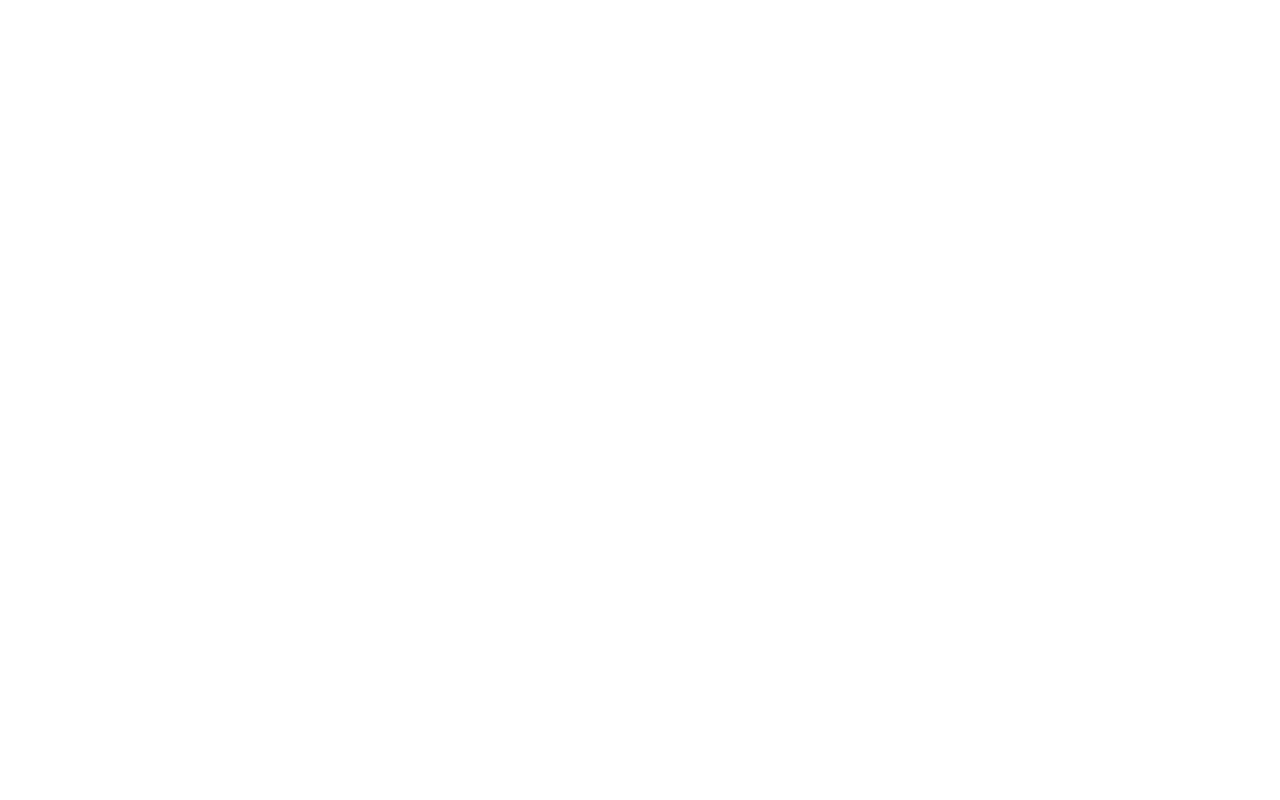
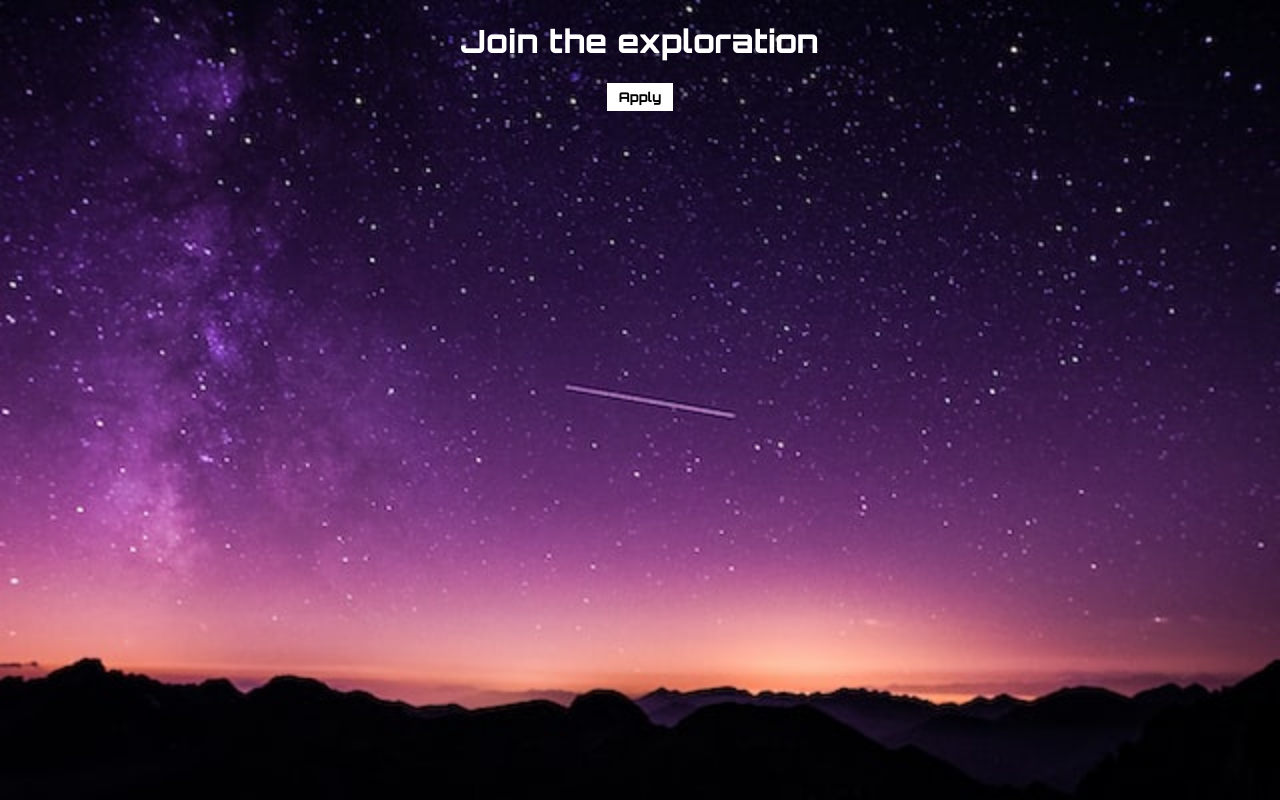
Before and after one commit to vikaschoudharycs097/OnePagerWebApps, a plain HTML site: page SpaceExploration/index.html in a window 1280 px wide. Drawn offline with Linux system fonts and the light colour scheme.

Commit message:
Feat: Added initial content and style of space exploration

```diff
--- a/SpaceExploration/CSS/index.css
+++ b/SpaceExploration/CSS/index.css
@@ -1,3 +1,16 @@
 body {
   margin: 0;
+  color: white;
+  background-image: url("../IMG/universe.jpg");
+  background-size: cover;
+  text-align: center;
+  font-family: 'Orbitron', sans-serif;
 }
+
+.btn {
+  padding: 6px 12px;
+  border: none;
+  background-color: white;
+  font-family: inherit;
+  font-weight: bold;
+}
--- a/SpaceExploration/index.html
+++ b/SpaceExploration/index.html
@@ -3,10 +3,14 @@
   <head>
     <meta charset="utf-8">
     <meta name="viewport" content="width=device-width, initial-scale=1.0">
+    <link rel="preconnect" href="https://fonts.googleapis.com">
+    <link rel="preconnect" href="https://fonts.gstatic.com" crossorigin>
+    <link href="https://fonts.googleapis.com/css2?family=Orbitron:wght@400;800&display=swap" rel="stylesheet">
     <link rel="stylesheet" href="./CSS/index.css">
     <title>Space Exploration</title>
   </head>
   <body>
-
+    <h1>Join the exploration</h1>
+    <button class="btn">Apply</button>
   </body>
 </html>
```
Also changed, not shown: SpaceExploration/IMG/universe.jpg (added).
